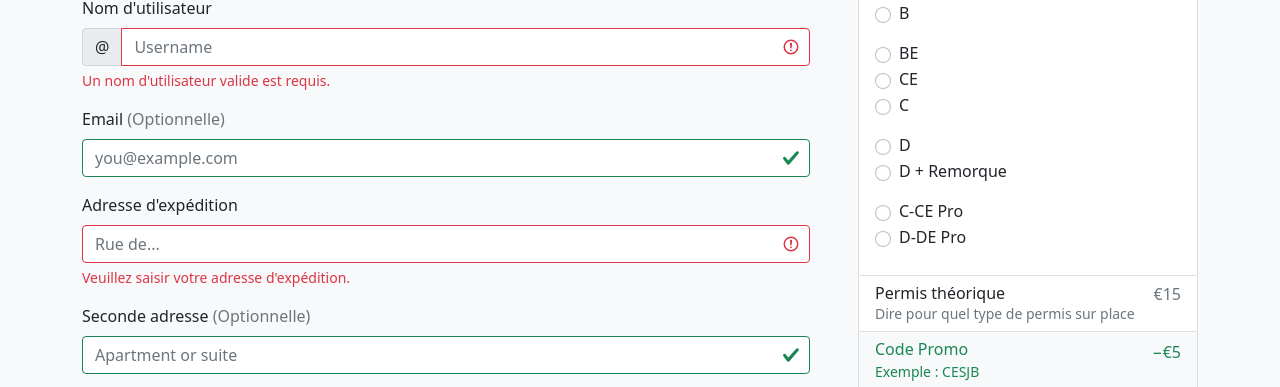
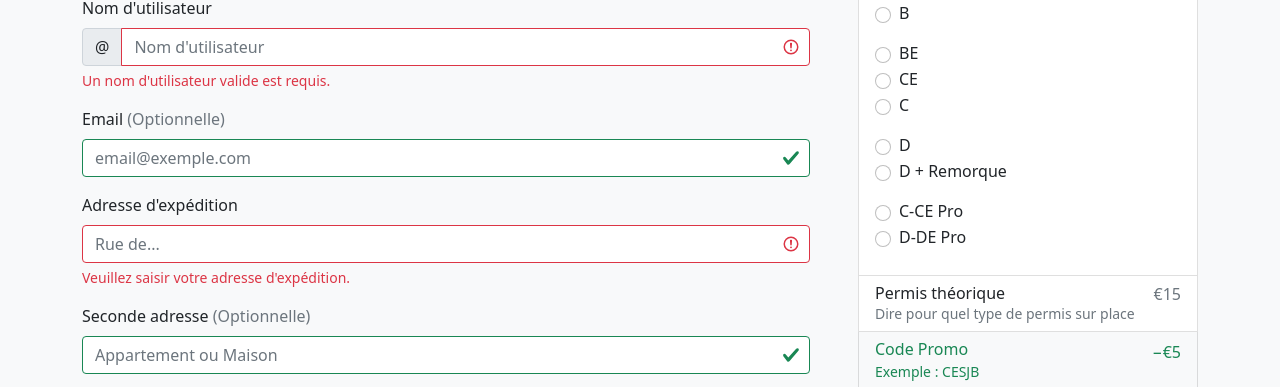
Before and after one commit to ae-cesjb/ae-cesjb, a plain HTML site: page paiement.html in a window 1280 px wide. Shown: the part 292-679 px from the top of the page. Drawn offline with nearby package versions, Linux system fonts and the light colour scheme.

Commit message:
Add files via upload

```diff
--- a/paiement.html
+++ b/paiement.html
@@ -231,7 +231,7 @@
               <label for="username" class="form-label">Nom d'utilisateur</label>
               <div class="input-group has-validation">
                 <span class="input-group-text">@</span>
-                <input type="text" class="form-control" id="username" placeholder="Username" required="">
+                <input type="text" class="form-control" id="username" placeholder="Nom d'utilisateur" required="">
               <div class="invalid-feedback">
                   Un nom d'utilisateur valide est requis.
                 </div>
@@ -240,7 +240,7 @@
 
             <div class="col-12">
               <label for="email" class="form-label">Email <span class="text-muted">(Optionnelle)</span></label>
-              <input type="email" class="form-control" id="email" placeholder="you@example.com">
+              <input type="email" class="form-control" id="email" placeholder="email@exemple.com">
               <div class="invalid-feedback">
                 Veuillez saisir une adresse e-mail valide pour les mises à jour d'expédition.
               </div>
@@ -256,7 +256,7 @@
 
             <div class="col-12">
               <label for="address2" class="form-label">Seconde adresse <span class="text-muted">(Optionnelle)</span></label>
-              <input type="text" class="form-control" id="address2" placeholder="Apartment or suite">
+              <input type="text" class="form-control" id="address2" placeholder="Appartement ou Maison">
             </div>
 
             <div class="col-md-5">
```
